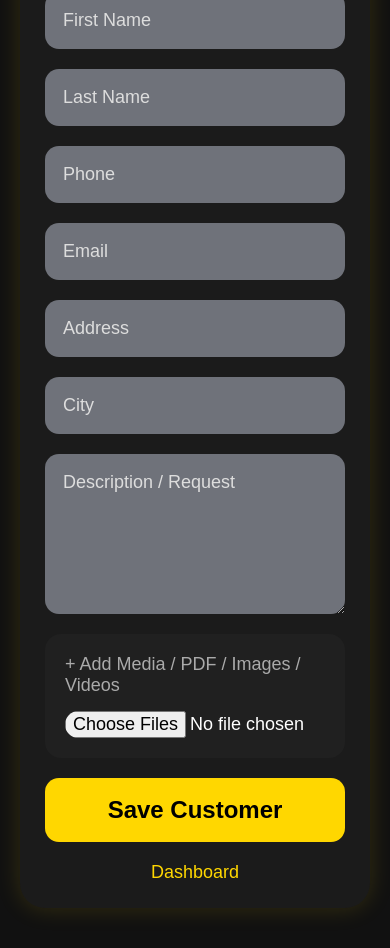
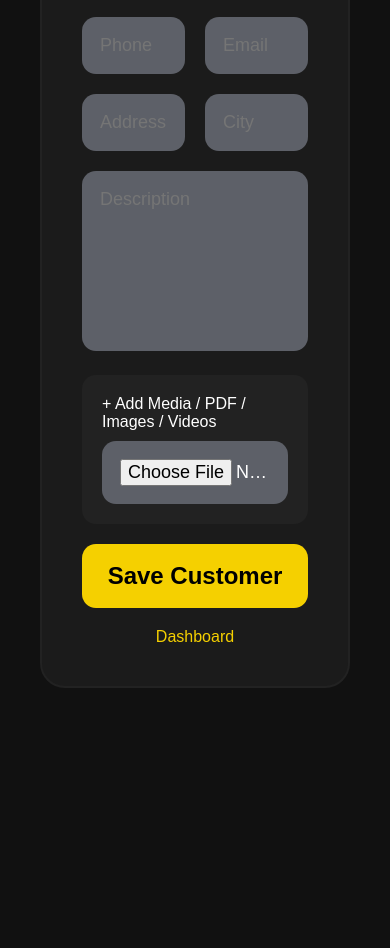
Before and after one commit to Amirreza-Arzeroomchi/crm-app, a website: page public/customer.html in a window 390 px wide. Shown: the part 209-1157 px from the top of the page. After the commit the page ends 937 px from the top, so only its background shows below. Drawn offline with Linux system fonts and the light colour scheme.

Commit message:
fixed customer form

```diff
--- a/public/customer.html
+++ b/public/customer.html
@@ -1,258 +1,102 @@
 <!DOCTYPE html>
 <html lang="en">
-
 <head>
-
   <meta charset="UTF-8" />
-
-  <meta
-    name="viewport"
-    content="width=device-width, initial-scale=1.0"
-  />
-
+  <meta name="viewport" content="width=device-width, initial-scale=1.0"/>
   <title>Customer Form</title>
 
   <style>
-
-    * {
-
-      margin: 0;
-      padding: 0;
-      box-sizing: border-box;
-      font-family: Arial, sans-serif;
-
+    *{
+      margin:0;
+      padding:0;
+      box-sizing:border-box;
+      font-family:Arial;
     }
 
-    body {
-
-      background: #111;
-      color: white;
-      min-height: 100vh;
-
-      display: flex;
-      justify-content: center;
-      align-items: center;
-
-      padding: 40px 20px;
-
+    body{
+      background:#111;
+      color:white;
+      min-height:100vh;
+      display:flex;
+      justify-content:center;
+      align-items:center;
+      padding:40px;
     }
 
-    .container {
-
-      width: 100%;
-      max-width: 950px;
-
-      background: #1b1b1b;
-
-      padding: 40px;
-
-      border-radius: 25px;
-
-      box-shadow:
-        0 0 25px rgba(255, 215, 0, 0.15);
-
+    .container{
+      width:100%;
+      max-width:900px;
+      background:#1b1b1b;
+      padding:40px;
+      border-radius:25px;
+      border:2px solid #222;
     }
 
-    .logo {
-
-      text-align: center;
-
-      margin-bottom: 35px;
-
+    h1{
+      color:#f5d000;
+      margin-bottom:30px;
+      text-align:center;
     }
 
-    .logo img {
-
-      width: 100%;
-      max-width: 500px;
-
+    .grid{
+      display:grid;
+      grid-template-columns:1fr 1fr;
+      gap:20px;
     }
 
-    h1 {
-
-      color: gold;
-
-      margin-bottom: 30px;
-
-      text-align: center;
-
-      font-size: 42px;
-
+    input, textarea{
+      width:100%;
+      padding:18px;
+      border:none;
+      border-radius:14px;
+      background:#5d6068;
+      color:white;
+      font-size:18px;
     }
 
-    form {
-
-      display: flex;
-      flex-direction: column;
-      gap: 20px;
-
+    textarea{
+      margin-top:20px;
+      resize:none;
+      height:180px;
     }
 
-    .grid {
-
-      display: grid;
-
-      grid-template-columns:
-        1fr 1fr;
-
-      gap: 20px;
-
+    .file-box{
+      margin-top:20px;
+      background:#222;
+      padding:20px;
+      border-radius:14px;
     }
 
-    input,
-    textarea {
-
-      width: 100%;
-
-      padding: 18px;
-
-      border: none;
-
-      border-radius: 14px;
-
-      background: #6f727a;
-
-      color: white;
-
-      font-size: 18px;
-
-      outline: none;
-
+    button{
+      width:100%;
+      margin-top:20px;
+      padding:18px;
+      border:none;
+      border-radius:14px;
+      background:#f5d000;
+      color:black;
+      font-size:24px;
+      font-weight:bold;
+      cursor:pointer;
     }
 
-    textarea {
-
-      min-height: 160px;
-
-      resize: vertical;
-
+    a{
+      color:#f5d000;
+      text-decoration:none;
+      display:block;
+      margin-top:20px;
+      text-align:center;
     }
-
-    input::placeholder,
-    textarea::placeholder {
-
-      color: #ddd;
-
-    }
-
-    .upload-box {
-
-      background: #202020;
-
-      padding: 20px;
-
-      border-radius: 16px;
-
-    }
-
-    .upload-title {
-
-      margin-bottom: 15px;
-
-      color: #aaa;
-
-      font-size: 18px;
-
-    }
-
-    input[type="file"] {
-
-      background: transparent;
-      padding: 0;
-
-    }
-
-    button {
-
-      border: none;
-
-      background: gold;
-
-      color: black;
-
-      font-size: 24px;
-
-      font-weight: bold;
-
-      padding: 18px;
-
-      border-radius: 14px;
-
-      cursor: pointer;
-
-      transition: 0.3s;
-
-    }
-
-    button:hover {
-
-      opacity: 0.85;
-
-    }
-
-    .dashboard-link {
-
-      text-align: center;
-
-      margin-top: 20px;
-
-    }
-
-    .dashboard-link a {
-
-      color: gold;
-
-      text-decoration: none;
-
-      font-size: 18px;
-
-    }
-
-    @media (max-width: 768px) {
-
-      .grid {
-
-        grid-template-columns: 1fr;
-
-      }
-
-      .container {
-
-        padding: 25px;
-
-      }
-
-      h1 {
-
-        font-size: 32px;
-
-      }
-
-    }
-
   </style>
-
 </head>
 
 <body>
 
   <div class="container">
 
-    <div class="logo">
-
-      <img
-        src="logo.png"
-        alt="Logo"
-      />
-
-    </div>
-
     <h1>Add Customer</h1>
 
-    <form
-      id="customerForm"
-      enctype="multipart/form-data"
-    >
+    <form id="customerForm">
 
       <div class="grid">
 
@@ -300,103 +144,79 @@
 
       <textarea
         name="description"
-        placeholder="Description / Request"
+        placeholder="Description"
       ></textarea>
 
-      <div class="upload-box">
+      <div class="file-box">
 
-        <div class="upload-title">
-
+        <p style="margin-bottom:10px;">
           + Add Media / PDF / Images / Videos
-
-        </div>
+        </p>
 
         <input
           type="file"
           name="media"
-          multiple
         />
 
       </div>
 
       <button type="submit">
-
         Save Customer
-
       </button>
 
     </form>
 
-    <div class="dashboard-link">
-
-      <a href="/dashboard.html">
-
+    <a href="dashboard.html">
       Dashboard
-
     </a>
-
-    </div>
 
   </div>
 
   <script>
 
-    const form =
-      document.getElementById(
-        "customerForm"
-      );
+    const form = document.getElementById("customerForm");
 
-    form.addEventListener(
-      "submit",
-      async (e) => {
+    form.addEventListener("submit", async (e) => {
 
       e.preventDefault();
 
       try {
 
-          const formData =
-            new FormData(form);
+        const formData = new FormData(form);
 
-          const response =
-            await fetch(
-              "/add-customer",
+        const response = await fetch(
+          "/save-customer",
           {
-
             method: "POST",
-
             body: formData
-
           }
         );
 
-          const data =
-            await response.json();
+        const data = await response.json();
 
-          alert(data.message);
+        if(data.success){
 
-          if (
-            data.message ===
-            "Customer Saved"
-          ) {
+          alert("Customer Saved Successfully");
 
-            window.location.href =
-              "/dashboard.html";
+          window.location.href = "/dashboard.html";
+
+        }else{
+
+          alert(data.message || "Save Error");
 
         }
 
-        } catch (err) {
+      } catch(err){
 
         console.log(err);
 
-          alert("Save Error");
+        alert("Server Error");
 
       }
 
-      }
-    );
+    });
 
   </script>
 
 </body>
-
 </html>
```
Lines whose indentation alone changed are shown as unchanged.
